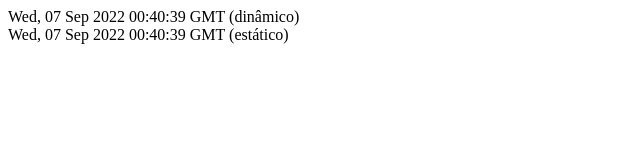
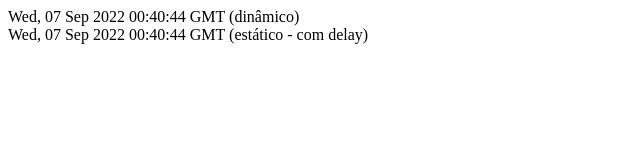
Before and after one commit to yale1995/ideia-unica, a Next.js app: page /tempo in a window 1280 px wide. Shown: the top 160 px of the page, without its empty margins (0-640 px from the left). Built offline with nearby package versions, Linux system fonts and the light colour scheme.

Commit message:
adicionando delay

```diff
--- a/pages/tempo.js
+++ b/pages/tempo.js
@@ -6,12 +6,15 @@
     return (
     <div>
         <div>{dynamicDateString} (dinâmico)</div>
-        <div>{props.staticDateString} (estático)</div>
+        <div>{props.staticDateString} (estático - com delay)</div>
     </div>)
 }
 
-export function getStaticProps() {
+export async function getStaticProps() {
     console.log('> Passando pelo getStaticProps()')
+    console.log('> Adicionando delay 5 segundos')
+
+    await delay(5000)
     const staticDate = new Date()
     const staticDateString = staticDate.toGMTString()
 
@@ -22,4 +25,6 @@
     }
 }
 
+const delay = ms => new Promise(resolve => setTimeout(resolve, ms))
+
 export default Tempo
```
